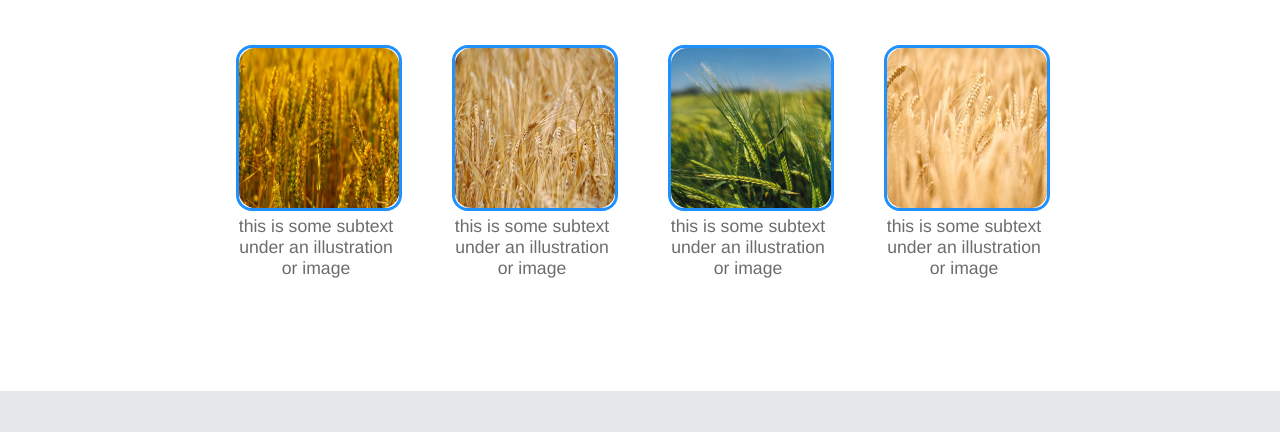
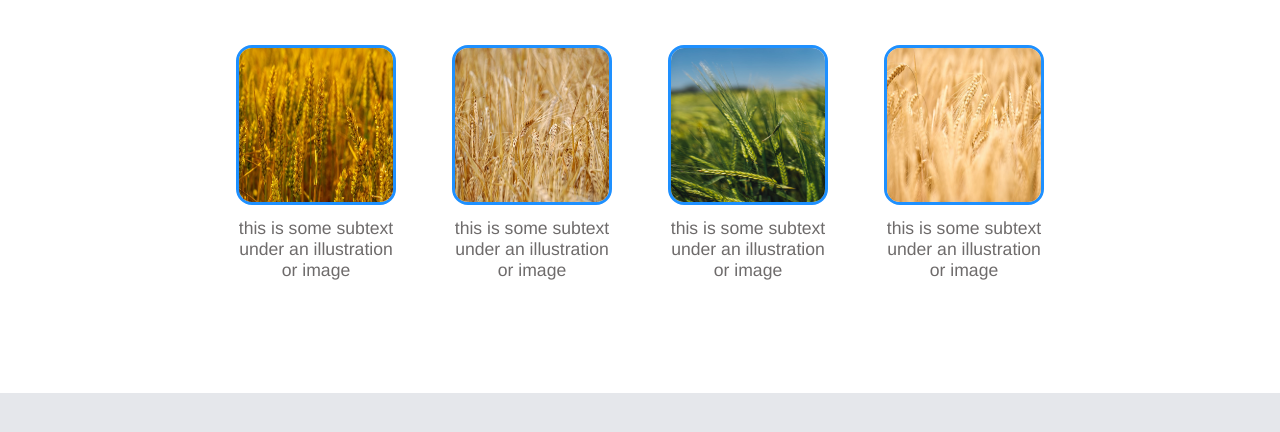
Before and after one commit to A10-warthog/landing-page, a plain HTML site: page index.html in a window 1280 px wide. Shown: the part 630-1062 px from the top of the page. Drawn offline with Linux system fonts and the light colour scheme.

Commit message:
Fix border of child inside info class
Remove border from item__img and add to img_item__image
to minimize round corner gap between them.

```diff
--- a/css/styles.css
+++ b/css/styles.css
@@ -134,6 +134,7 @@
 .img_item_box {
     min-height: 10rem;
     width: 10rem;
+    box-sizing: border;
 }
 
 .img_item__txt {
@@ -141,21 +142,21 @@
     text-align: center;
     color: rgb(110, 107, 107);
     font-size: 1.1rem;
-    margin-top: 0.3rem;
+    margin-top: 0.8rem;
 }
 
 .item__img {
     height: 10rem;
     width: 10rem;
-    border: 3px solid dodgerblue;
     border-radius: 1rem;
-
 }
 
 .img_item__image {
     height: 100%;
     width: inherit;
+    border: 3px solid dodgerblue;
     border-radius: inherit;
+    box-sizing: border-box;
 }
 /***quote_box***/
 
```
